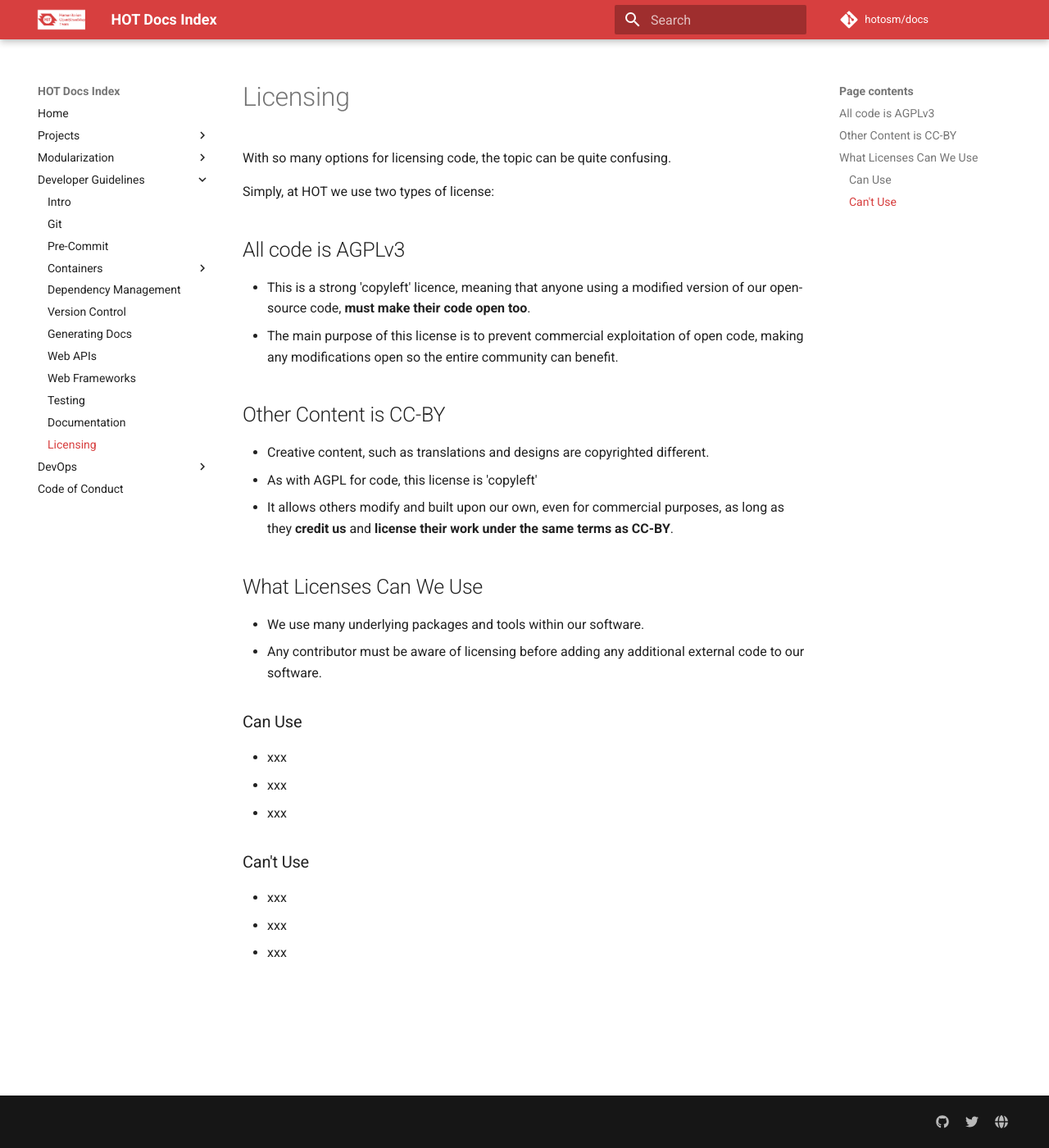
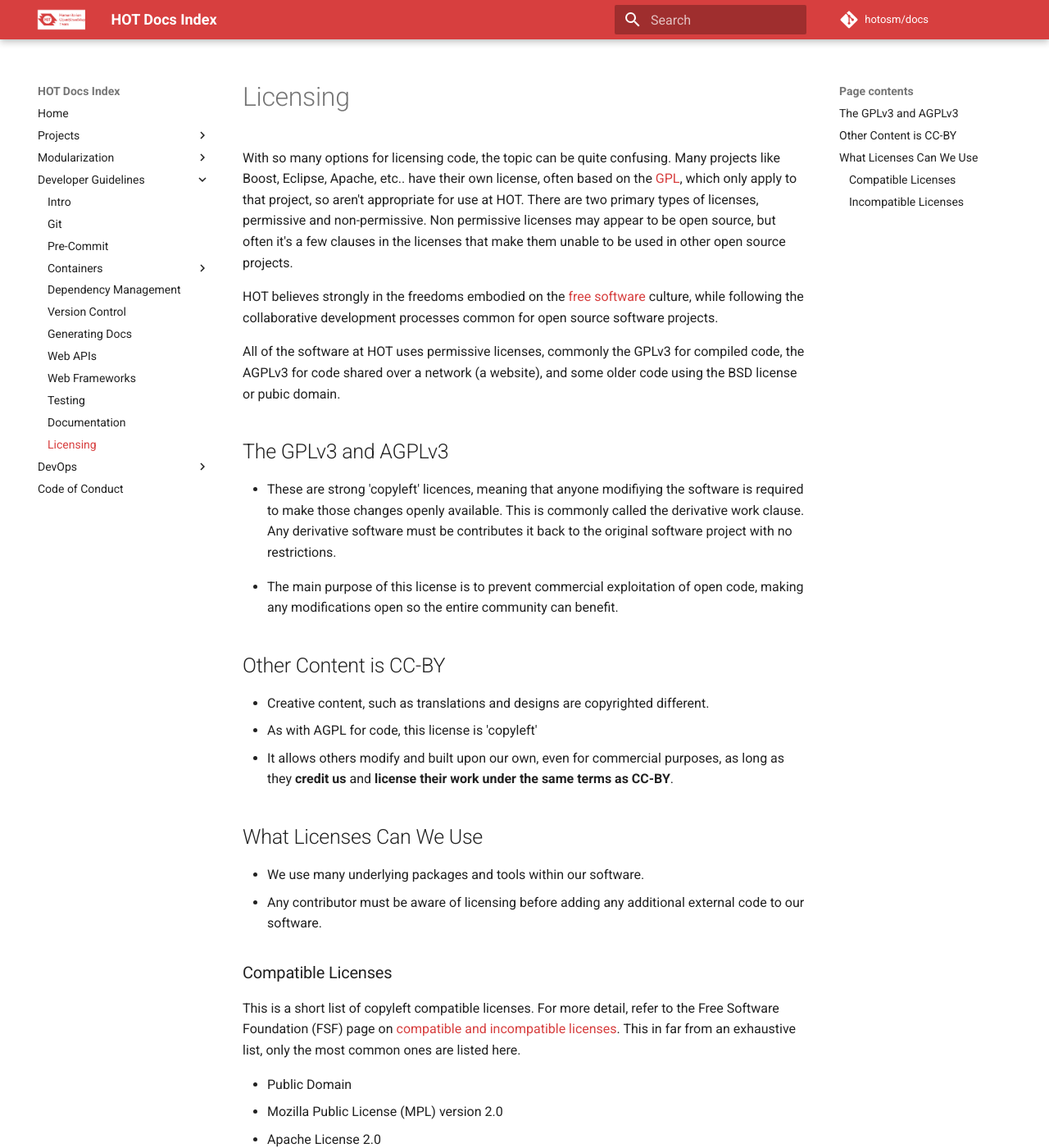
Before and after one commit to hotosm/docs, an MkDocs documentation site: the page built from docs/dev-guide/licensing.md, in a window 1280 px wide and 1400 px high. Shown: the whole window at 82% size. Built offline with MkDocs 1.6.1 and Material for MkDocs 9.7.7, drawn with Linux system fonts in a browser that asks for light colours; comment, search, counter and statistics services are not loaded; some of the changed text lies outside the part shown.

Commit message:
fix: Add more detail on licensing

```diff
--- a/docs/dev-guide/licensing.md
+++ b/docs/dev-guide/licensing.md
@@ -1,38 +1,86 @@
 # Licensing
 
-With so many options for licensing code, the topic can be quite confusing.
+With so many options for licensing code, the topic can be quite
+confusing. Many projects like Boost, Eclipse, Apache, etc.. have their
+own license, often based on the
+[GPL](https://en.wikipedia.org/wiki/GNU_General_Public_License), which
+only apply to that project, so aren't appropriate for use at
+HOT. There are two primary types of licenses, permissive and
+non-permissive. Non permissive licenses may appear to be open source,
+but often it's a few clauses in the licenses that make them unable to
+be used in other open source projects.
 
-Simply, at HOT we use two types of license:
+HOT believes strongly in the freedoms embodied on the [free
+software](https://en.wikipedia.org/wiki/Free_software) culture, while
+following the collaborative development processes common for open
+source software projects.
 
-## All code is AGPLv3
+All of the software at HOT uses permissive licenses, commonly the
+GPLv3 for compiled code, the AGPLv3 for code shared over a network (a
+website), and some older code using the BSD license or pubic domain.
 
-- This is a strong 'copyleft' licence, meaning that anyone using a modified
-  version of our open-source code, **must make their code open too**.
-- The main purpose of this license is to prevent commercial exploitation of
-  open code, making any modifications open so the entire community can benefit.
+## The GPLv3 and AGPLv3
+
+- These are strong 'copyleft' licences, meaning that anyone
+modifiying the software is required to make those changes openly
+available. This is commonly called the derivative work clause. Any
+derivative software must be contributes it back to the original
+software project with no restrictions.
+
+- The main purpose of this license is to prevent commercial
+  exploitation of open code, making any modifications open so the
+  entire community can benefit.
 
 ## Other Content is CC-BY
 
-- Creative content, such as translations and designs are copyrighted different.
+- Creative content, such as translations and designs are copyrighted
+  different.
 - As with AGPL for code, this license is 'copyleft'
-- It allows others modify and built upon our own, even for commercial purposes,
-  as long as they **credit us** and
+- It allows others modify and built upon our own, even for commercial
+  purposes, as long as they **credit us** and
   **license their work under the same terms as CC-BY**.
 
 ## What Licenses Can We Use
 
 - We use many underlying packages and tools within our software.
-- Any contributor must be aware of licensing before adding any additional
-  external code to our software.
+- Any contributor must be aware of licensing before adding any
+  additional external code to our software.
 
-### Can Use
+### Compatible Licenses
 
-- xxx
-- xxx
-- xxx
+This is a short list of copyleft compatible licenses. For more detail,
+refer to the Free Software Foundation (FSF) page on [compatible and
+incompatible
+licenses](https://www.gnu.org/licenses/license-list.en.html). This in
+far from an exhaustive list, only the most common ones are listed
+here.
 
-### Can't Use
+* Public Domain
+* Mozilla Public License (MPL) version 2.0
+* Apache License 2.0
+* Modified BSD license
+* Intel Open Source License
+* FreeBSD license
 
-- xxx
-- xxx
-- xxx
+### Incompatible Licenses
+
+The Open Source Initiative also has a list of [approved open source
+licenses](https://opensource.org/licenses). Not all of these are
+compatible with copylefted software, so not appropriate for code at
+HOT even though they are considered premissive licenses.
+
+Here is a short list of common non-permissive licenses, and can't be
+used for any code in HOT software projects.
+
+* Mozilla Public License (MPL) version 1.1
+* Apache License, Version 1.0 and 1.1
+* Apple Public Source License (APSL), version 2
+* Microsoft Public License (Ms-PL)
+* NASA Open Source Agreement
+* Original BSD license
+* Common Development and Distribution License (CDDL), version 1.0
+* Common Public Attribution License 1.0 (CPAL)
+* Common Public License Version 1.0
+* European Union Public License (EUPL) version 1.1 and 1.2
+* IBM Public License, Version 1.0
+* Open Software License, all versions through 3.0
```
